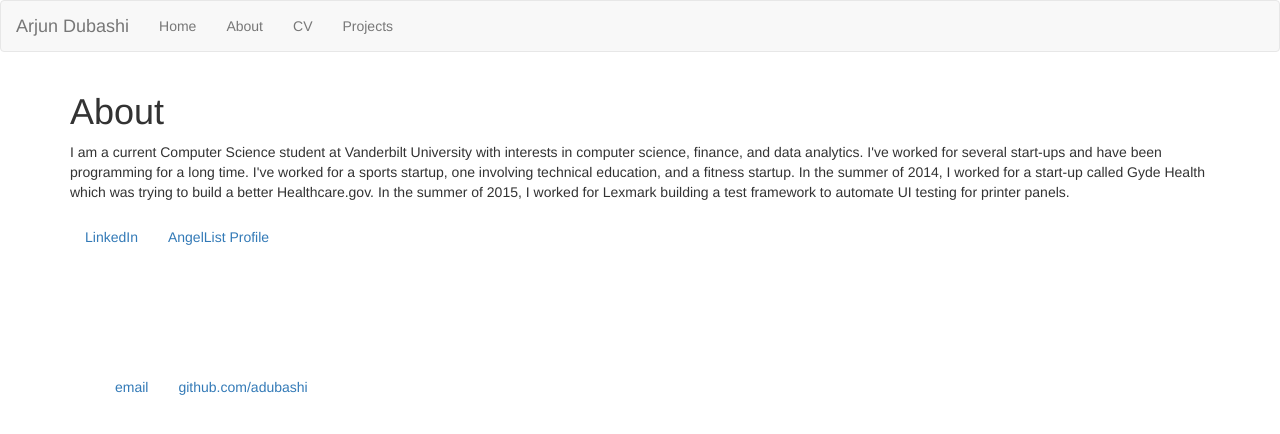
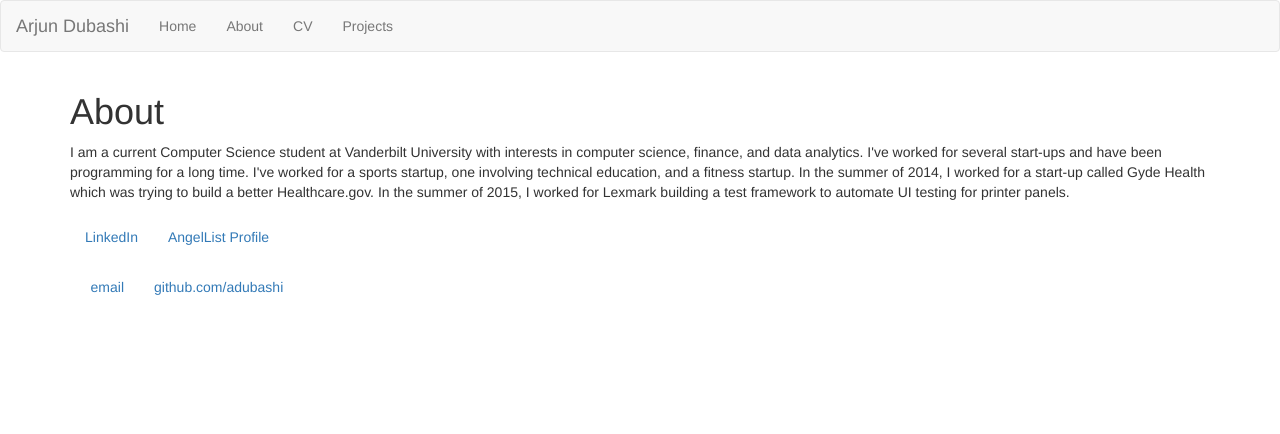
Before and after one commit to adubashi/adubashi.github.io, a Jekyll site: the page built from about/index.html, in a window 1280 px wide. Shown: the top 434 px of the page. Built offline with Jekyll 4.4.1, drawn with Linux system fonts in a browser that asks for light colours.

Commit message:
Update default.html

```diff
--- a/_layouts/default.html
+++ b/_layouts/default.html
@@ -21,7 +21,7 @@
 
 			</div><!-- /.container -->
 			<footer>
-	    		<ul class="nav navbar-nav" style="padding:100px">
+	    		<ul class="nav navbar-nav" style="margin-left: 2cm;">
 	        		<li><a href="mailto:arjun.dubashi@vanderbilt.edu">email</a></li>
 	        		<li><a href="https://github.com/adubashi">github.com/adubashi</a></li>
 			</ul>
```
